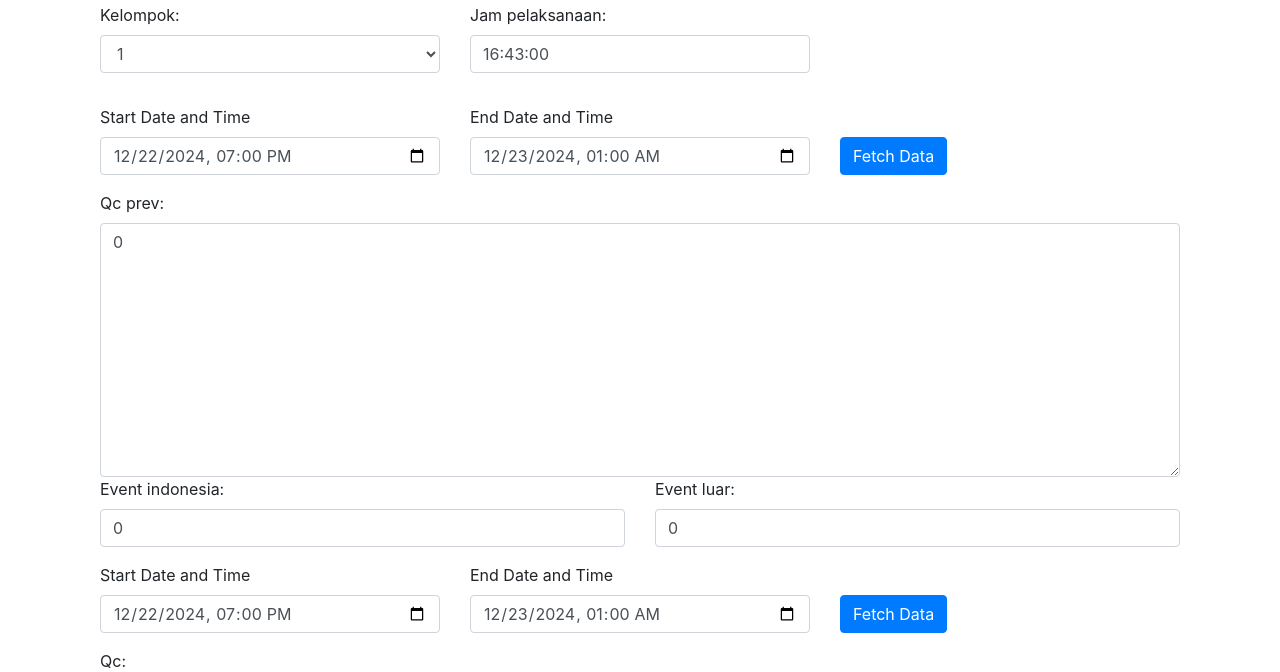
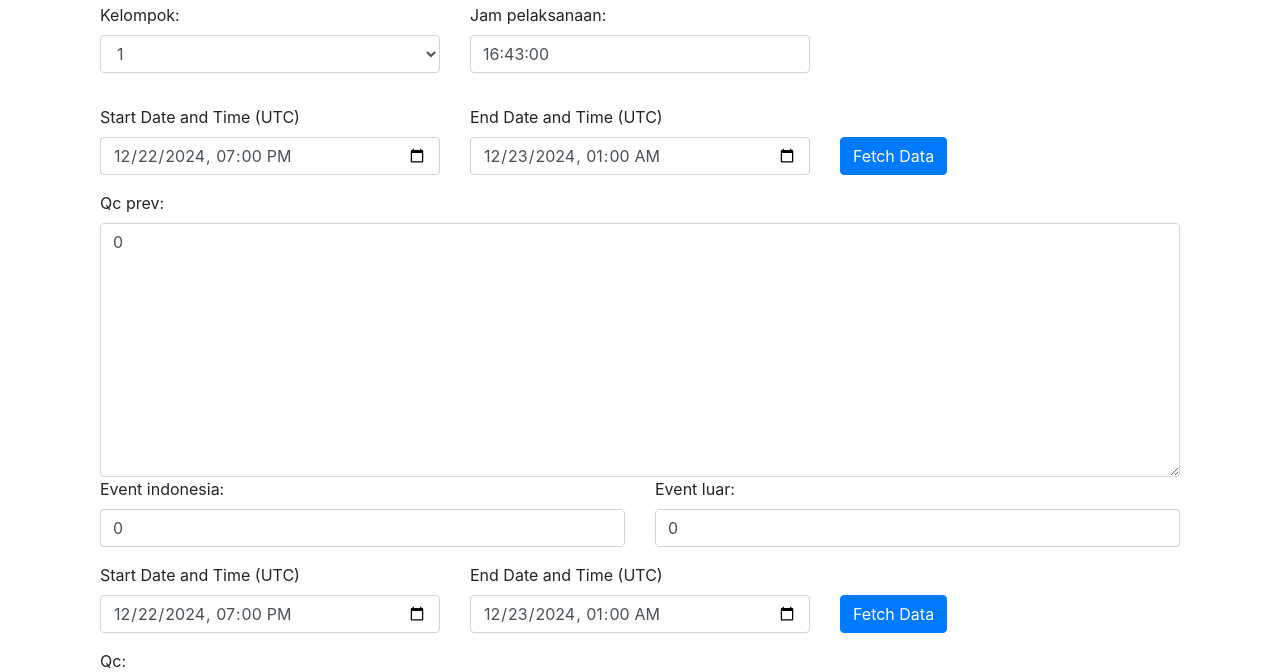
Before and after one commit to ftharyanto/ebast, a Django app: page /qc/create/ in a window 1280 px wide. Shown: the part 299-971 px from the top of the page. Run offline with Django 5.2, Linux system fonts and the light colour scheme; data comes from the database, SQL or seed files in the repository; some libraries are stand-ins or nearby versions.

Commit message:
Update date and time labels in QC record form to specify UTC

```diff
--- a/qc/templates/qc/qcrecord_form.html
+++ b/qc/templates/qc/qcrecord_form.html
@@ -65,12 +65,12 @@
             <div class="form-group">
                 <div class="form-group row">
                     <div class="col-md-4">
-                        <label for="datetime_qc_prev_start">Start Date and Time</label>
+                        <label for="datetime_qc_prev_start">Start Date and Time (UTC)</label>
                         <input type="datetime-local" id="datetime_qc_prev_start" class="form-control"
                             value="2024-12-14 00:00:00">
                     </div>
                     <div class="col-md-4">
-                        <label for="datetime_qc_prev_end">End Date and Time</label>
+                        <label for="datetime_qc_prev_end">End Date and Time (UTC)</label>
                         <input type="datetime-local" id="datetime_qc_prev_end" class="form-control"
                             value="2024-12-14 07:00:00">
                     </div>
@@ -99,12 +99,12 @@
             <div class="form-group">
                 <div class="form-group row">
                     <div class="col-md-4">
-                        <label for="datetime_qc_start">Start Date and Time</label>
+                        <label for="datetime_qc_start">Start Date and Time (UTC)</label>
                         <input type="datetime-local" id="datetime_qc_start" class="form-control"
                             value="2024-12-14 00:00:00">
                     </div>
                     <div class="col-md-4">
-                        <label for="datetime_qc_end">End Date and Time</label>
+                        <label for="datetime_qc_end">End Date and Time (UTC)</label>
                         <input type="datetime-local" id="datetime_qc_end" class="form-control"
                             value="2024-12-14 07:00:00">
                     </div>
```
